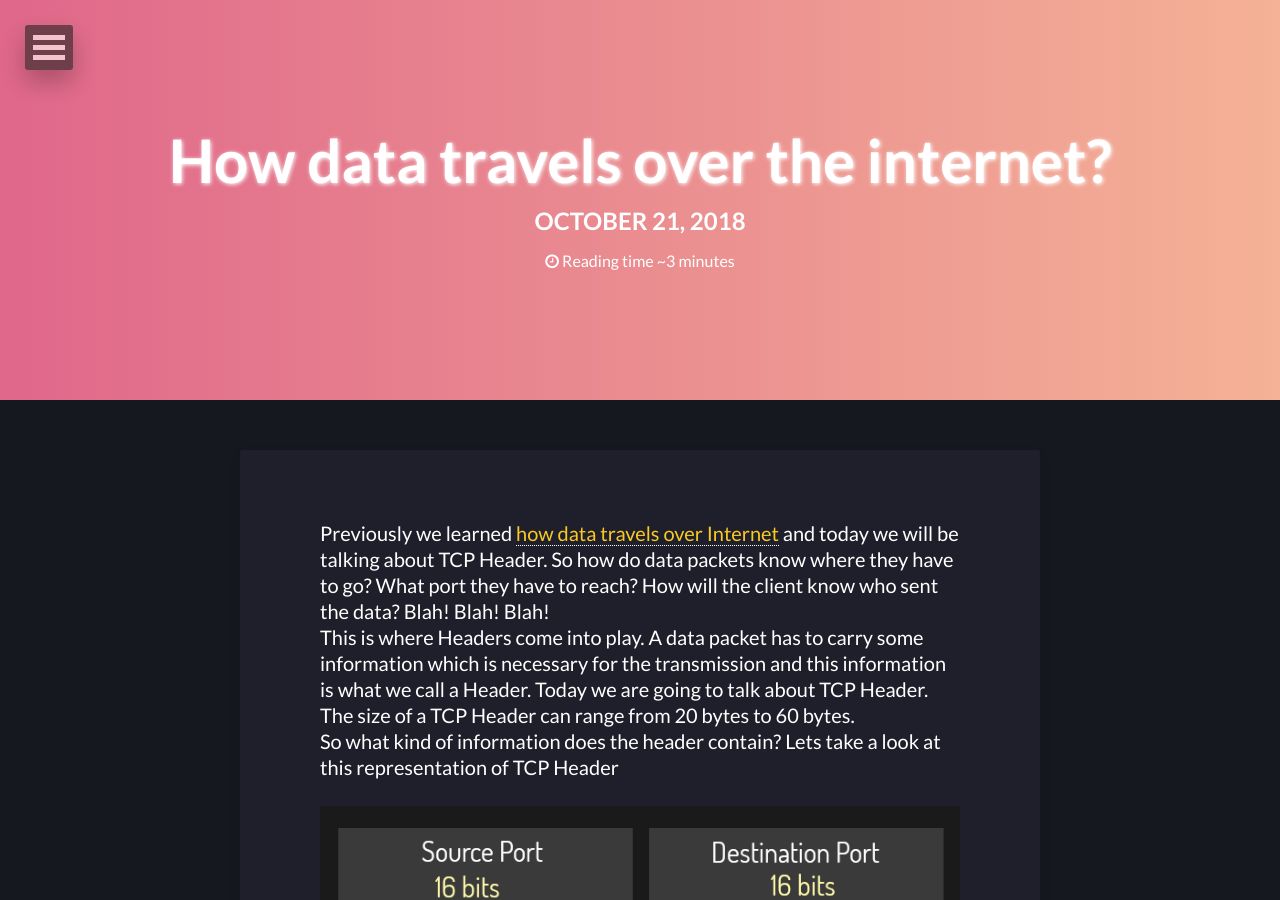
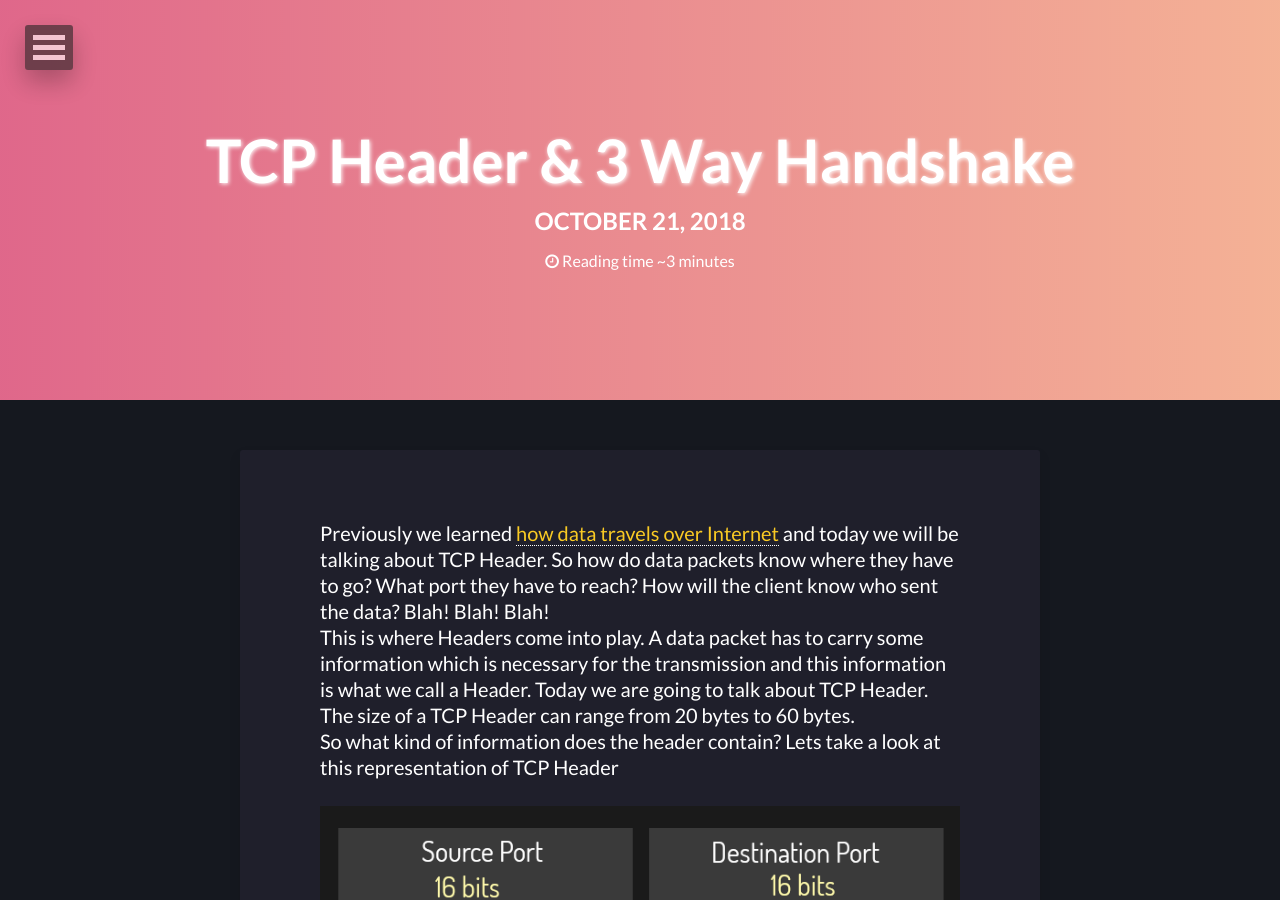
Before and after one commit to jermainlaforce/s0md3v.github.io, a Jekyll site: the page built from _posts/2018-10-21-3-way-handshake.md, in a window 1280 px wide and 900 px high. Built offline with Jekyll 4.4.1, drawn with Linux system fonts in a browser that asks for light colours; nearby versions of some CDN libraries.

Commit message:
Update and rename 2018-10-21-tcp-vs-udp.md to 2018-10-21-3-way-handshake.md

```diff
--- a/_posts/2018-10-21-tcp-vs-udp.md
+++ b/_posts/2018-10-21-3-way-handshake.md
@@ -1,7 +1,7 @@
 ---
 layout: post
-title: How data travels over the internet?
-description: "Layman explanation of how data transfer works with UDP & TCP protocols."
+title: TCP Header & 3 Way Handshake
+description: "How a TCP connection is established?"
 modified: 21-10-2018
 tags: [tcp, networking]
 image:
```
